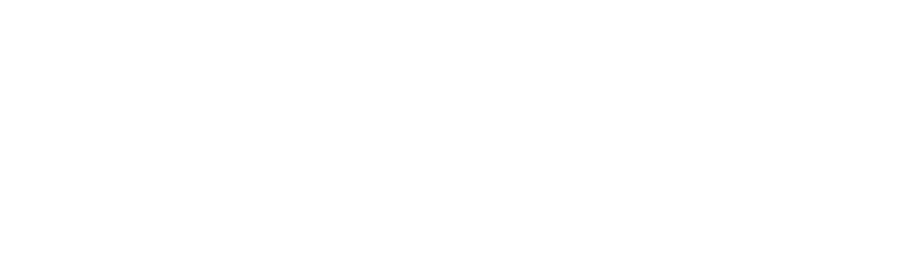
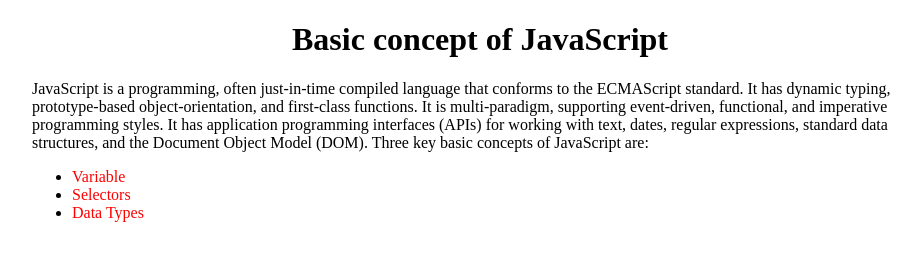
Before and after one commit to Aashisdangol/basic-concept-of-JS, a plain HTML site: page index.html in a window 1280 px wide. Shown: the whole page, without its empty margins (160-1081 px from the left). Drawn offline with Linux system fonts and the light colour scheme.

Commit message:
finished the first page

```diff
--- a/index.html
+++ b/index.html
@@ -3,12 +3,22 @@
 <head>
     <meta charset="UTF-8">
     <meta name="viewport" content="width=\, initial-scale=1.0">
-    <title>JAva Script</title>
+    <title>Java Script</title>
     <link href="style.css" rel="stylesheet">
     <script src="/script.js" defer type="text/javascript"></script>
 </head>
 <body>
+    <header >
+        <center><h1 id="head" ></h1></center>
+        <div id="paragraph-section"></div>
+        <ul class="links">
+            <li><a class="link-1" href="variable.html"></a></li>
+            <li><a class="link-2" href="operator.html"></a></li>
+            <li><a class="link-3" href="data-types.html"></a></li>
+        </ul>
 
+
+    </header>
 
 </body>
 </html>
--- a/script.js
+++ b/script.js
@@ -0,0 +1,16 @@
+// traget id selectors
+let headElement = document.getElementById("head")
+headElement.innerText = "Basic concept of JavaScript"
+
+let defination = document.getElementById("paragraph-section")
+defination.innerText = "JavaScript is a programming, often just-in-time compiled language that conforms to the ECMAScript standard. It has dynamic typing, prototype-based object-orientation, and first-class functions. It is multi-paradigm, supporting event-driven, functional, and imperative programming styles. It has application programming interfaces (APIs) for working with text, dates, regular expressions, standard data structures, and the Document Object Model (DOM). Three key basic concepts of JavaScript are:"
+// targeting the class selectors
+
+let anchorAttribute1 = document.querySelector(".link-1")
+anchorAttribute1.textContent = "Variable"
+
+let anchorAttribute2 = document.querySelector(".link-2")
+anchorAttribute2.textContent = "Selectors"
+
+let anchorAttribute3 = document.querySelector(".link-3")
+anchorAttribute3.textContent = "Data Types"
--- a/style.css
+++ b/style.css
@@ -0,0 +1,8 @@
+body{
+    margin: 10px 15%;
+}
+.links a {
+    text-decoration: none;
+    color: red;
+
+}
--- /dev/null
+++ b/variable.js
@@ -0,0 +1,2 @@
+let headElement = document.getElementById("head")
+headElement.innerText = "Variables"
```
Also changed, not shown: data-types.html (added, +13 -0 lines), operator.html (added, +13 -0 lines), variable.html (added, +18 -0 lines), data-type.js (added), operator.js (added).
